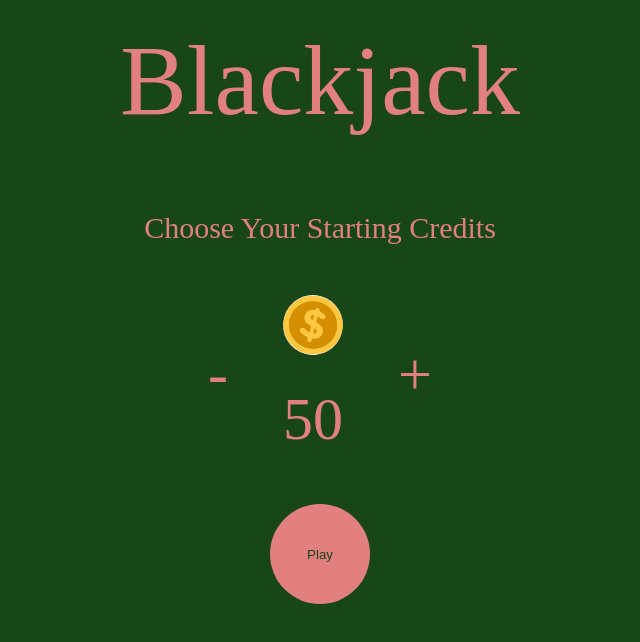
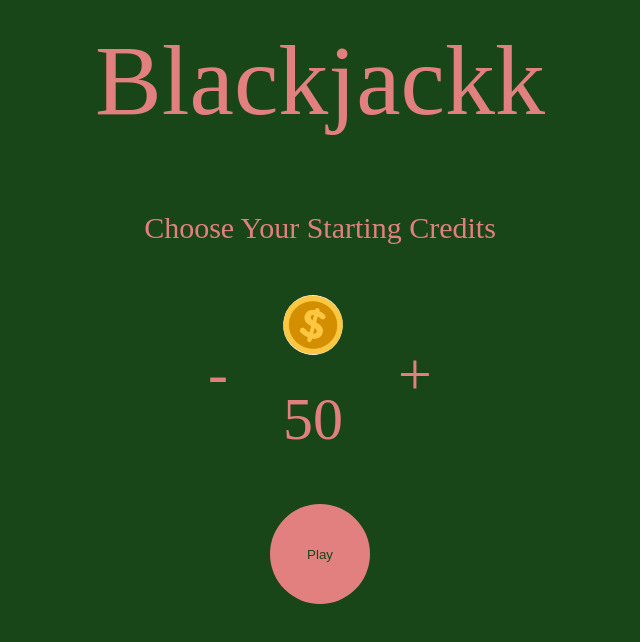
Before and after one commit to LaykenV/blackjack, a React (Create React App) app: page / in a window 1280 px wide. Shown: the top 642 px of the page, without its empty margins (320-960 px from the left). Built offline with nearby package versions, Linux system fonts and the light colour scheme.

Commit message:
updated data

```diff
--- a/src/components/titleScreen/TitleScreen.tsx
+++ b/src/components/titleScreen/TitleScreen.tsx
@@ -26,7 +26,7 @@ const TitleScreen: React.FunctionComponent<titleScreenProps> = ({credits, setCre
 
     return(
         <div className="titleScreenDiv">
-            <div className="header">Blackjack</div>
+            <div className="header">Blackjackk</div>
             <div className="creditDiv">
                 <div className="creditsTitle">Choose Your Starting Credits</div>
                 <div className="creditsBody">
```
